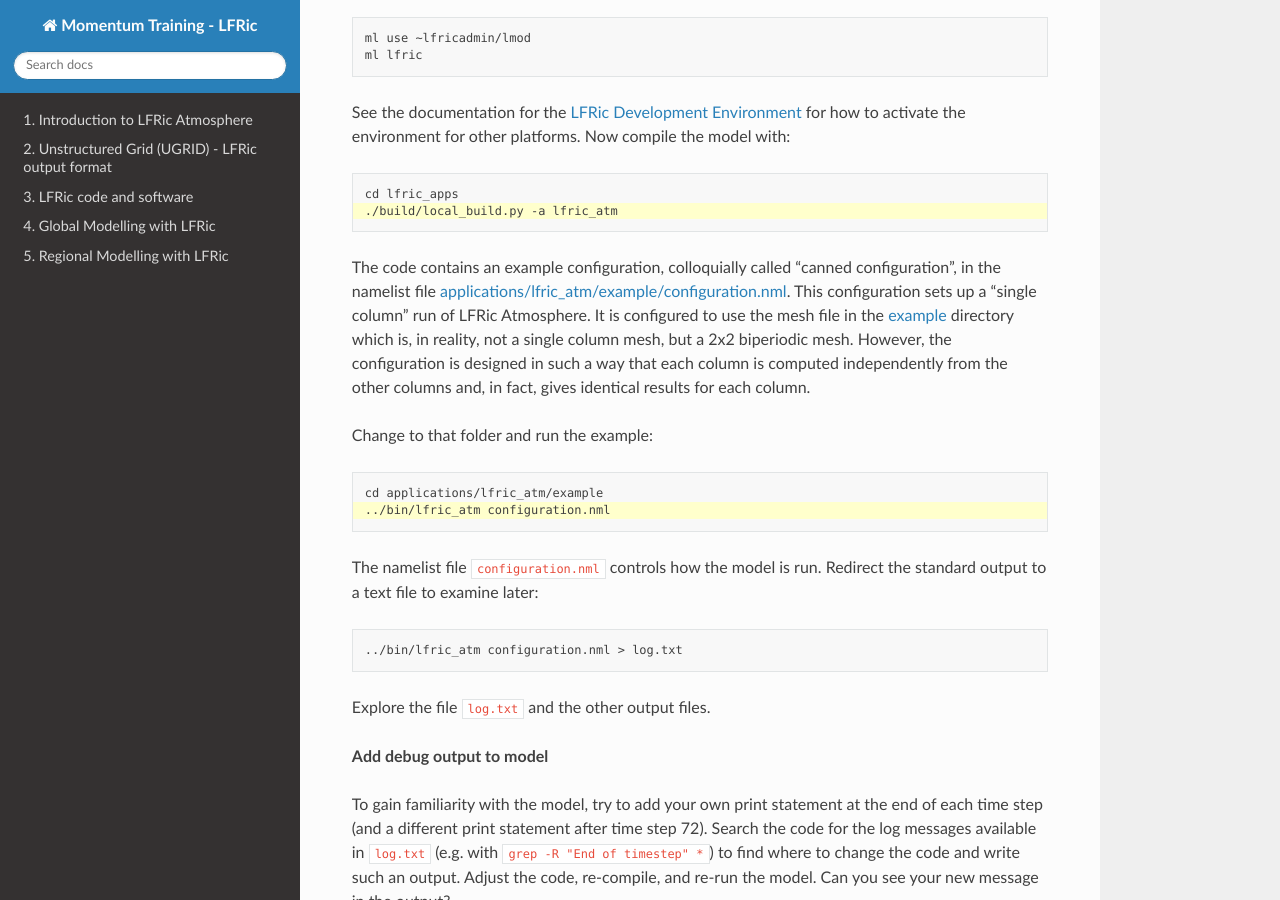
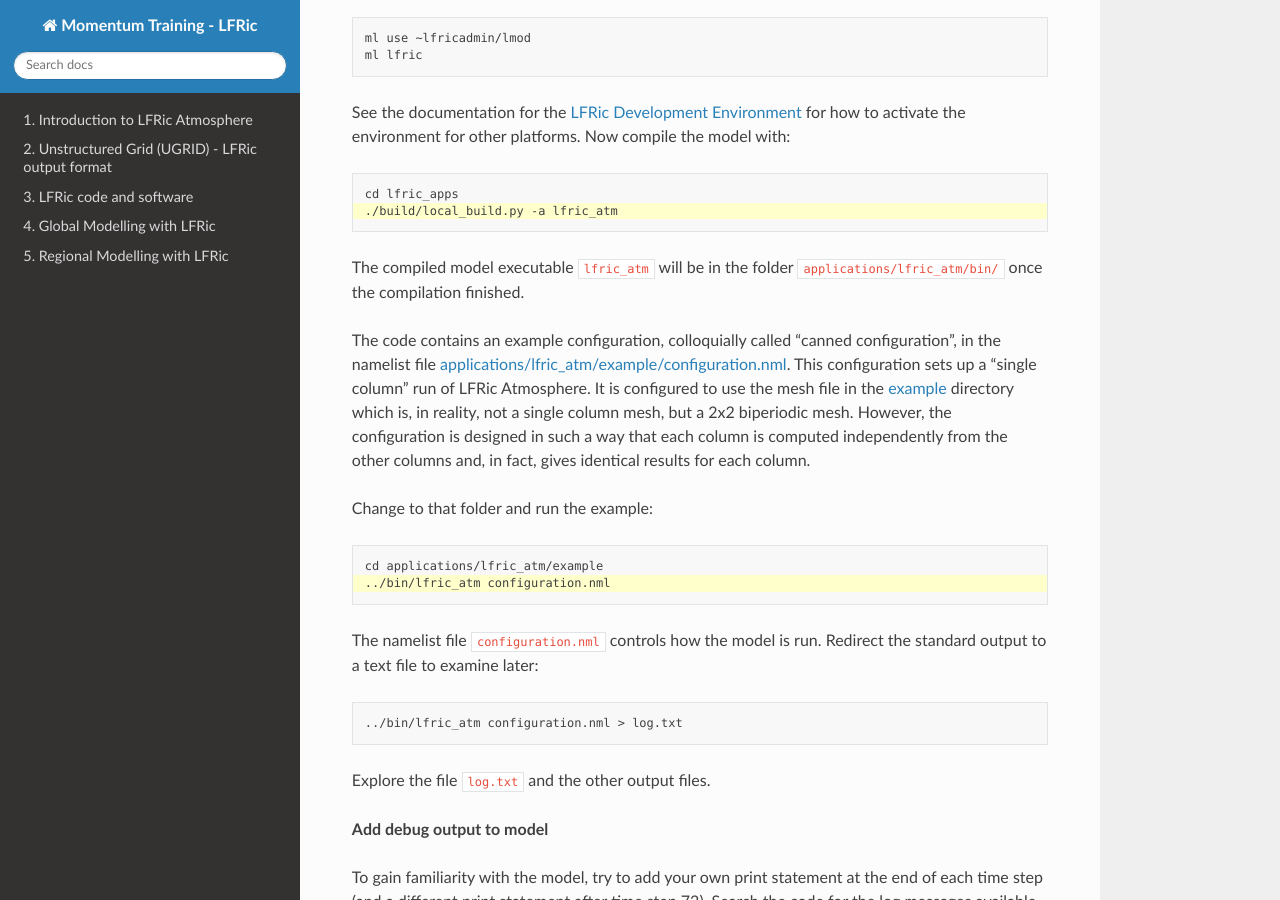
Before and after one commit to MetOffice/LFRic-Atmosphere-Training, a Sphinx documentation site: the page built from source/lfric_infrastructure/practical_command_line.rst, in a window 1280 px wide and 900 px high, scrolled down 483 px. Built offline with Sphinx 7.4.7 and the Read the Docs theme 3.1.0, drawn with Linux system fonts in a browser that asks for light colours.

Commit message:
Add info about location of model executable to command line practical

```diff
--- a/source/lfric_infrastructure/practical_command_line.rst
+++ b/source/lfric_infrastructure/practical_command_line.rst
@@ -26,6 +26,8 @@ See the documentation for the `LFRic Development Environment <https://code.metof
 
    cd lfric_apps
    ./build/local_build.py -a lfric_atm
+
+The compiled model executable ``lfric_atm`` will be in the folder ``applications/lfric_atm/bin/`` once the compilation finished.
 
 The code contains an example configuration, colloquially called "canned configuration", in  the namelist file `applications/lfric_atm/example/configuration.nml <https://code.metoffice.gov.uk/trac/lfric_apps/browser/main/trunk/applications/lfric_atm/example/configuration.nml>`_. This configuration sets up a "single column" run of LFRic Atmosphere. It is configured to use the mesh file in the `example <https://code.metoffice.gov.uk/trac/lfric_apps/browser/main/trunk/applications/lfric_atm/example>`_ directory which is, in reality, not a single column mesh, but a 2x2 biperiodic mesh. However, the configuration is designed in such a way that each column is computed independently from the other columns and, in fact, gives identical results for each column.
 
```
